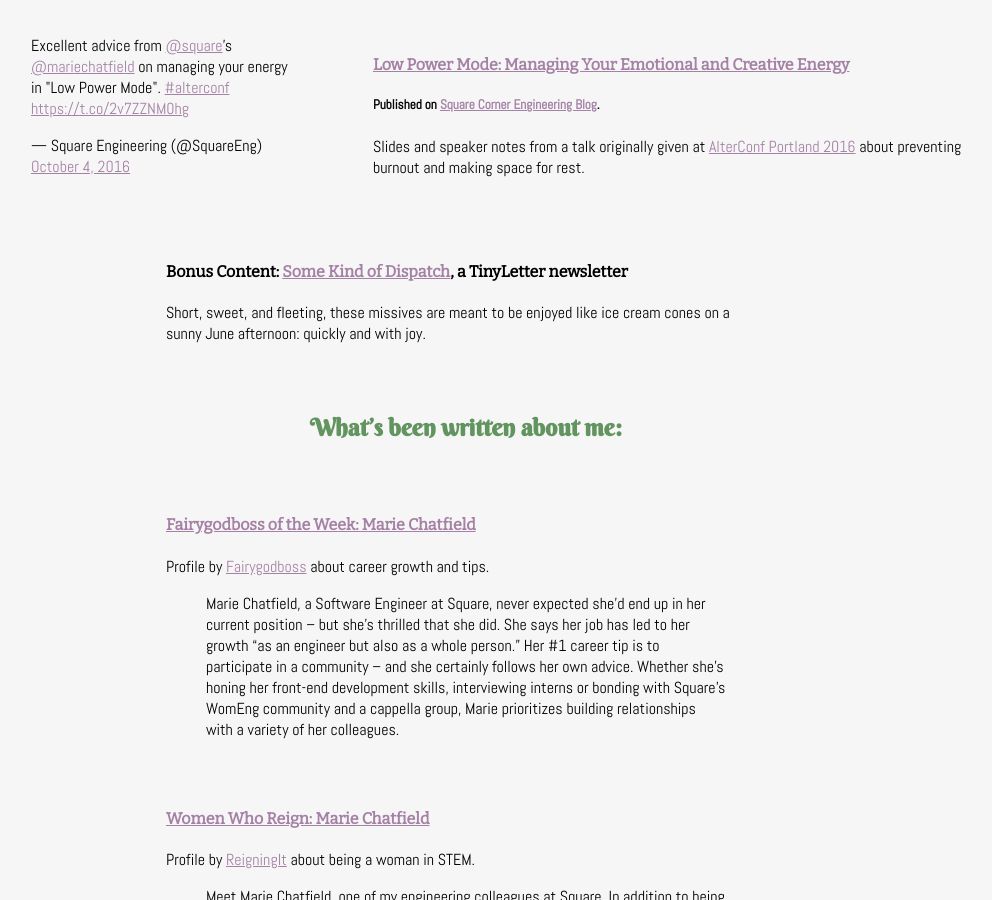
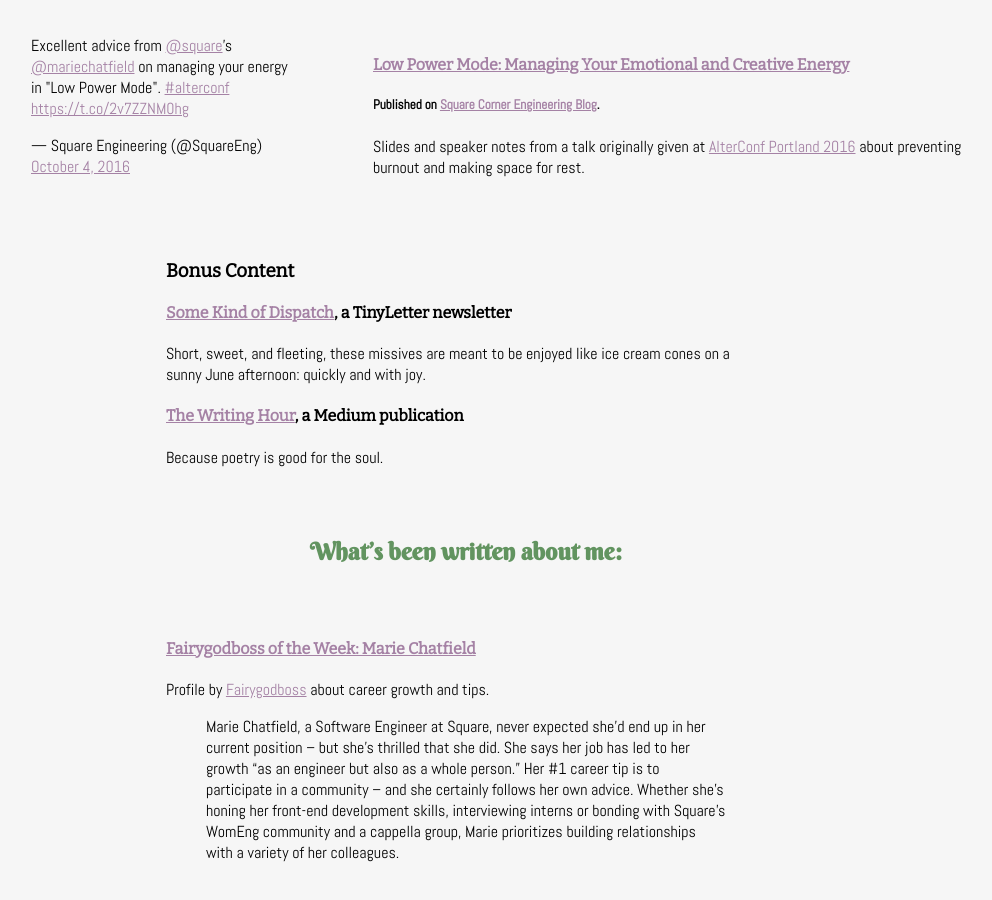
Before and after one commit to mchat/mchat.github.io, a Jekyll site: the page built from articles/index.md, in a window 1280 px wide and 900 px high, scrolled down 1153 px. Shown: the whole window, without its empty margins (174-1166 px from the left). Built offline with Jekyll 4.4.1, drawn with Linux system fonts in a browser that asks for light colours; nearby versions of some CDN libraries; comment, search, counter and statistics services are not loaded.

Commit message:
Add link to poetry collection.

```diff
--- a/articles/index.md
+++ b/articles/index.md
@@ -84,10 +84,15 @@
 
 <div class="content__section" markdown="block">
   <div class="content__section__text" markdown="block">
-#### Bonus Content: [Some Kind of Dispatch](http://tinyletter.com/mariechatfield), a TinyLetter newsletter
+### Bonus Content
+
+#### [Some Kind of Dispatch](http://tinyletter.com/mariechatfield), a TinyLetter newsletter
 
 Short, sweet, and fleeting, these missives are meant to be enjoyed like ice cream cones on a sunny June afternoon: quickly and with joy.
 
+#### [The Writing Hour](https://medium.com/the-writing-hour), a Medium publication
+
+Because poetry is good for the soul.
   </div>
 </div>
 
```
